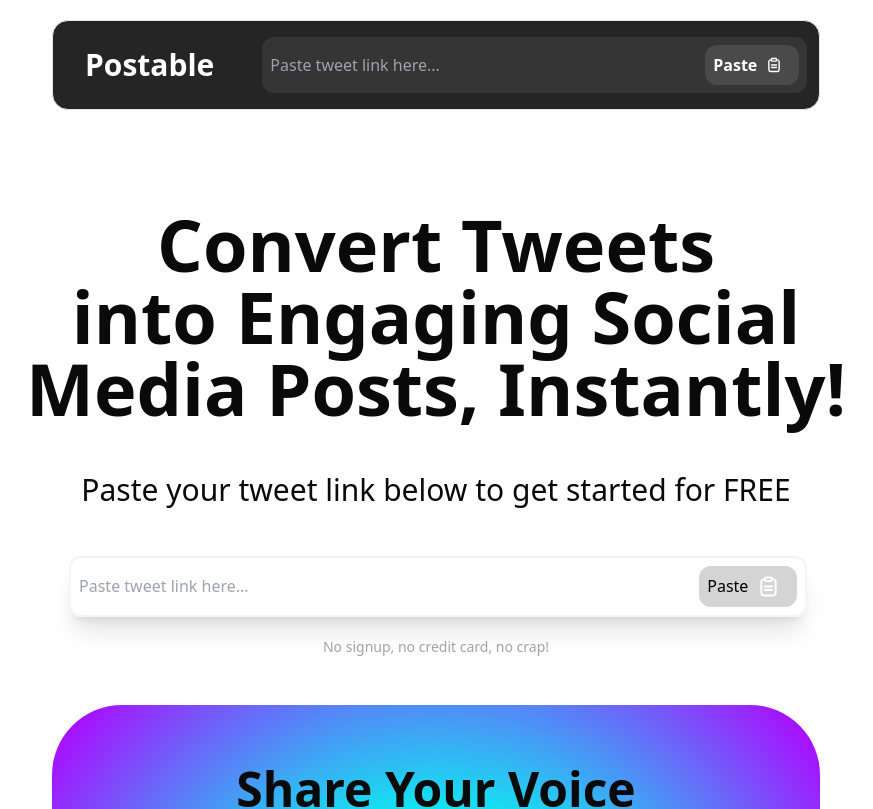
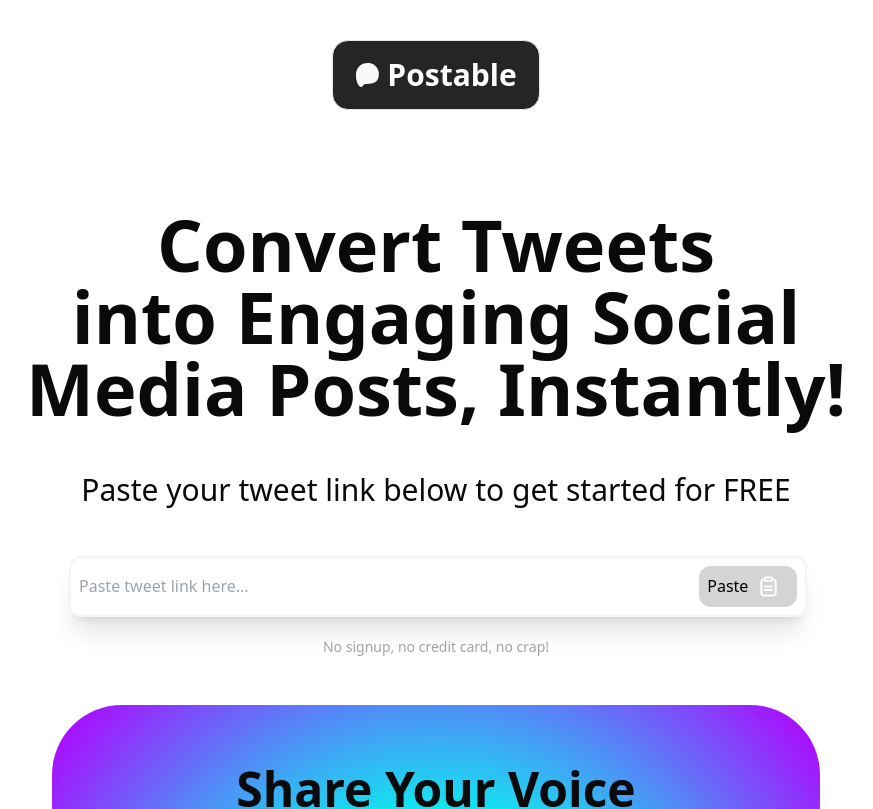
Before and after one commit to Vikash-thak12/LandingFramer, a Next.js app: page / in a window 1280 px wide. Shown: the top 809 px of the page, without its empty margins (204-1077 px from the left). Built offline with nearby package versions, Linux system fonts and the light colour scheme.

Commit message:
Fixed: Navbar

```diff
--- a/components/DeskNavbar.tsx
+++ b/components/DeskNavbar.tsx
@@ -1,9 +1,12 @@
 'use client'
-import React, { useState } from 'react';
+import React, { useEffect, useState } from 'react';
 import Image from 'next/image';
+import MobNavbar from './MobNavbar';
 
 const DeskNavbar = () => {
     const [pasteValue, setPasteValue] = useState('');
+    const [showMobNavbar, setShowMobNavbar] = useState(false); // State to show MobNavbar
+
     const handlePaste = async () => {
         try {
             const text = await navigator.clipboard.readText();
@@ -12,11 +15,35 @@ const DeskNavbar = () => {
             console.log("Error while pasting the data: ", error)
         }
     }
+
+
+    // Track scroll position
+    useEffect(() => {
+        const handleScroll = () => {
+            const scrollPosition = window.scrollY;
+            const viewportHeight = window.innerHeight * 0.8; // 80% of the viewport height
+            if (scrollPosition > viewportHeight) {
+                setShowMobNavbar(true); // Show MobNavbar when scrolled beyond 80vh
+            } else {
+                setShowMobNavbar(false); // Hide MobNavbar otherwise
+            }
+        };
+
+        window.addEventListener('scroll', handleScroll);
+
+        // Cleanup event listener on component unmount
+        return () => {
+            window.removeEventListener('scroll', handleScroll);
+        };
+    }, []);
+
+
     return (
         <>
+            {showMobNavbar ? (
                             <nav className='bg-[#262525] border py-4 max-w-3xl mx-2 md:mx-auto fixed right-0 left-0 mt-5 rounded-2xl flex items-center z-50'>
                             <div>
-                    <h1 className='text-white font-bold text-3xl px-8'>Postable</h1>
+                                <h1 className='text-white font-bold text-3xl px-5'>Postable</h1>
                             </div>
                             <div className="flex items-center gap-5 justify-center bg-[#363535] rounded-xl mx-3 py-2 w-full ml-4 px-2 hover:bg-[#414040]">
                                 <input
@@ -41,6 +68,11 @@ const DeskNavbar = () => {
                                 </button>
                             </div>
                         </nav>
+            ) : (
+                <div>
+                    <MobNavbar />
+                </div>
+            ) }
         </>
     );
 };
--- a/components/MobNavbar.tsx
+++ b/components/MobNavbar.tsx
@@ -5,7 +5,7 @@ import React from 'react';
 const MobNavbar = () => {
     return (
         <>
-            <nav className='bg-[#262525] border max-w-[13rem] flex items-center justify-center gap-5 px-20 fixed mx-auto right-0 left-0 mt-10 rounded-2xl py-4 z-50'>
+            <nav className='bg-[#262525] border max-w-[13rem] flex items-center justify-center gap-2 px-20 fixed mx-auto right-0 left-0 mt-10 rounded-2xl py-4 z-50'>
                     <Image
                         src={"/assets/mainlogo.svg"}
                         alt='Logo'
@@ -20,4 +20,4 @@ const MobNavbar = () => {
     );
 };
 
-export default MobNavbar ;
+export default MobNavbar;
```
Lines whose indentation alone changed are shown as unchanged.
